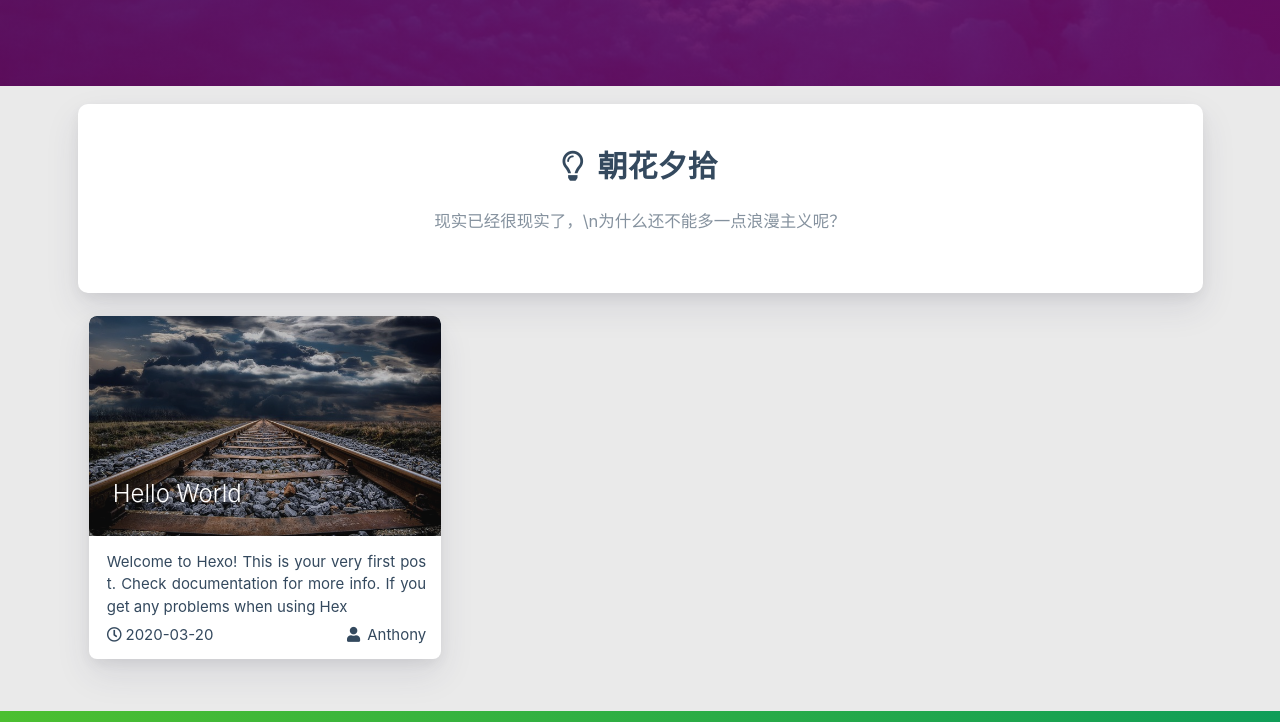
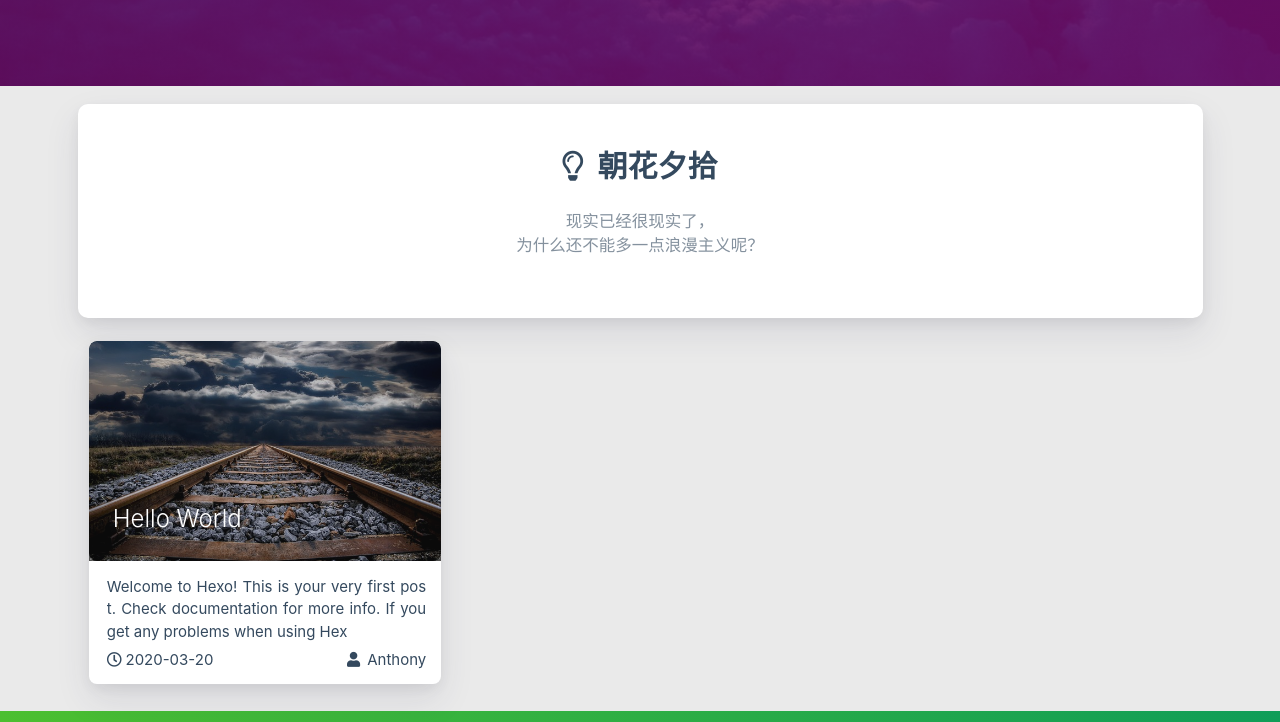
Before and after one commit to A-10ng/longsh1z.github.io, a plain HTML site: page index.html in a window 1280 px wide. Shown: the part 714-1436 px from the top of the page. Drawn offline with nearby package versions, Linux system fonts and the light colour scheme; some packages are replaced by stand-ins of ours; a script that the page names is missing.

Commit message:
Site updated: 2020-03-20 18:11:14

```diff
--- a/index.html
+++ b/index.html
@@ -451,7 +451,7 @@
 
     <div class="row">
         <div class="col l8 offset-l2 m10 offset-m1 s10 offset-s1 center-align text">
-            现实已经很现实了，\n为什么还不能多一点浪漫主义呢？
+            现实已经很现实了，<br/>为什么还不能多一点浪漫主义呢？
         </div>
     </div>
 </div>
```
